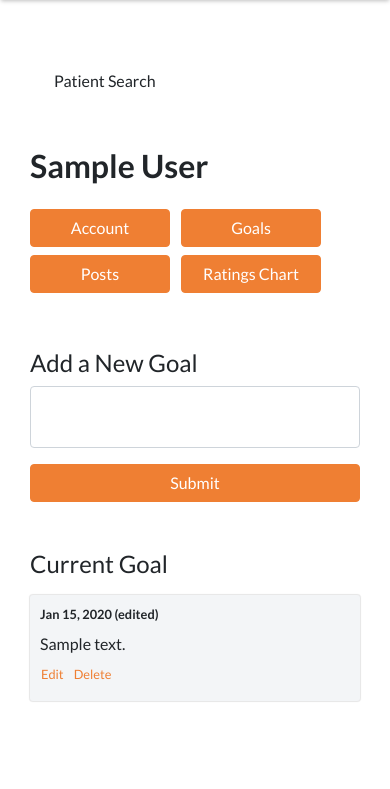
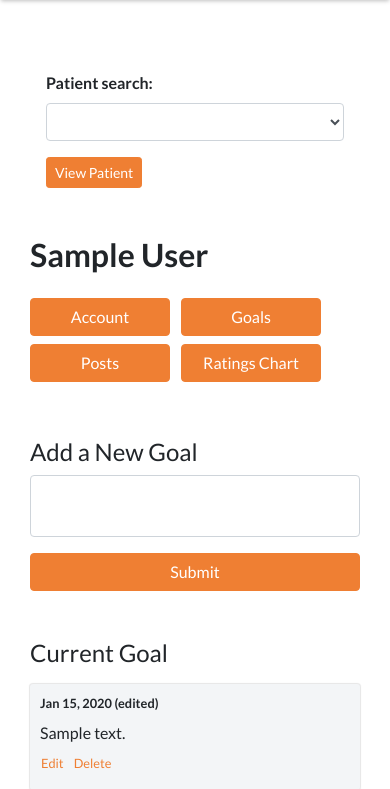
Before and after one commit to emilycheera/nourish, a Flask app: page /patient/1/goals in a window 390 px wide. Shown: the part 79-868 px from the top of the page. Before the commit the page ends 781 px from the top, so only its background shows below. Run offline with Flask 2, Linux system fonts and the light colour scheme; the visitor is signed in with stand-in values (Sample User, id 1); tables that the repository leaves empty hold one stand-in row (values such as "Sample post"); some libraries are stand-ins or nearby versions.

Commit message:
Fixed bug in patient search on mobile.

```diff
--- a/server.py
+++ b/server.py
@@ -631,6 +631,5 @@ def save_image():
 
 
 if __name__ == "__main__":
-    app.debug = True
     connect_to_db(app)
-    app.run("0.0.0.0")
+    app.run()
--- a/static/js/patient-search.js
+++ b/static/js/patient-search.js
@@ -8,15 +8,3 @@ $(document).ready(function() {
         window.location.replace(e.params.data.id);
     });
 });
-
-
-$(document).ready(function() {
-    $(".patient-search").select2({
-        placeholder: "Patient Search",
-        allowClear: true,
-        theme: "bootstrap"
-    });
-    $("#patient-mobile").on("select2:select", function (e) {
-        window.location.replace(e.params.data.id);
-    });
-});
--- a/templates/dietitian-base.html
+++ b/templates/dietitian-base.html
@@ -47,18 +47,23 @@
       </div>
     </nav>
     <main class="col-md-8 col-lg-9 ml-auto pb-5">
-      <div class="d-md-none mb-5">
-        <h6 class="d-flex justify-content-between align-items-center
-                   px-3 mb-3">
-        <select id="patient-mobile" class="patient-search">
+      <form class="d-md-none mb-5 px-3 mb-3 patient-search-form">
+        <div class="form-group">
+          <label for="patient-search-mobile" class="bold">
+            Patient search:
+          </label>
+          <select id="patient-search-mobile" class="form-control">
             <option></option>
             {% for patient in patients %}
               <option value ="/patient/{{ patient.patient_id }}">
               {{ patient.fname }} {{ patient.lname }}</option>
             {% endfor %}
           </select>
-        </h6>
         </div>
+        <button type="submit" id="pt-search-btn" class="btn btn-sm btn-primary">
+          View Patient
+        </button>
+      </form>
       <div>
         {% block flash %} {{ super() }} {% endblock %}
       </div>
@@ -68,4 +73,13 @@
     </main>
   </div>
 </div>
+
+<script>
+  $("#pt-search-btn").on("click", (evt) => {
+    evt.preventDefault();
+    const patient_url = $("#patient-search-mobile").val()
+    console.log(patient_url)
+    window.location.replace(patient_url);
+  });
+</script>
 {% endblock %}
```
Lines whose indentation alone changed are shown as unchanged.
